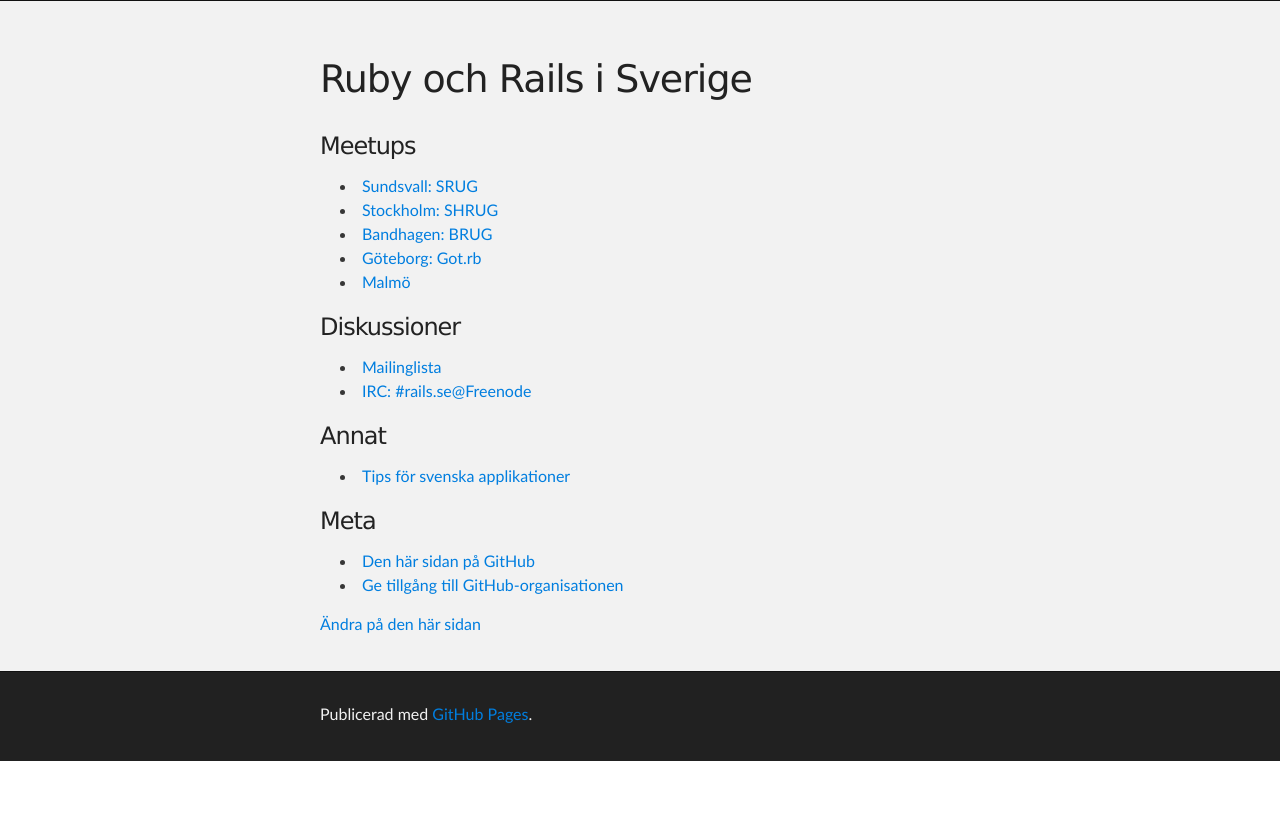
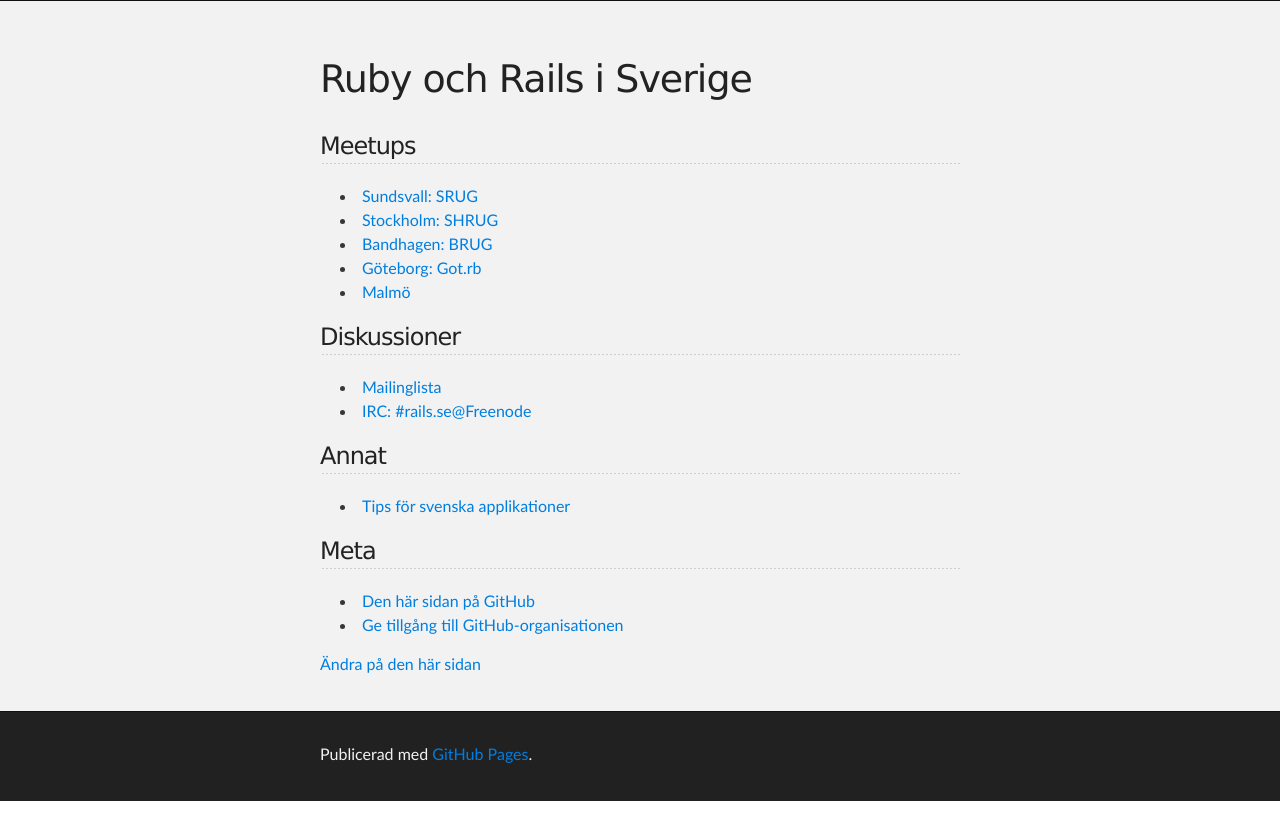
Before and after one commit to rails-se/rails-se.github.com, a Jekyll site: the page built from index.md, in a window 1280 px wide. Shown: the top 840 px of the page. Built offline with Jekyll 4.4.1, drawn with Linux system fonts in a browser that asks for light colours.

Commit message:
Tweak header styling.
Don't like adding stuff to a base style (h2) that is removed in a more specific style (h2#project_tagline), but it makes the Markdown easier.

```diff
--- a/index.md
+++ b/index.md
@@ -2,21 +2,21 @@
 layout: default
 ---
 
-### Meetups
+## Meetups
 * [Sundsvall: SRUG](https://groups.google.com/forum/#!forum/sundsvall-ruby)
 * [Stockholm: SHRUG](http://www.meetup.com/SHRUG-Stockholm-Ruby-User-Group/)
 * [Bandhagen: BRUG](http://brug.se/)
 * [Göteborg: Got.rb](http://www.meetup.com/got-rb)
 * [Malmö](http://www.meetup.com/malmo-ruby/)
 
-### Diskussioner
+## Diskussioner
 * [Mailinglista](http://groups.google.com/group/rails-se)
 * [IRC: #rails.se@Freenode](irc://irc.freenode.org/rails.se)
 
-### Annat
+## Annat
 * [Tips för svenska applikationer](/tips)
 
-### Meta
+## Meta
 * [Den här sidan på GitHub](https://github.com/rails-se/rails-se.github.com/)
 * [Ge tillgång till GitHub-organisationen](https://github.com/organizations/rails-se/teams/317783)
 
--- a/stylesheets/stylesheet.css
+++ b/stylesheets/stylesheet.css
@@ -76,26 +76,29 @@ h1 {
   font-size: 38px;
 }
 
-h2.hr {
+h2 {
   padding-bottom: 10px;
-  font-size: 32px;
   background: url('../images/bg_hr.png') repeat-x bottom;
 }
 
-h3 {
+h2 {
   font-size: 24px;
 }
 
-h4 {
+h3 {
   font-size: 21px;
 }
 
-h5 {
+h4 {
   font-size: 18px;
 }
 
-h6 {
+h5 {
   font-size: 16px;
+}
+
+h5 {
+  font-size: 14px;
 }
 
 p {
@@ -276,6 +279,11 @@ header {
   margin-top: 0;
 }
 
+h2#project_tagline {
+  padding-bottom: 0;
+  background: none;
+}
+
 #main_content_wrap {
   background: #f2f2f2;
   border-top: 1px solid #111;
```
Also changed, not shown: tips.md (+2 -2 lines).
